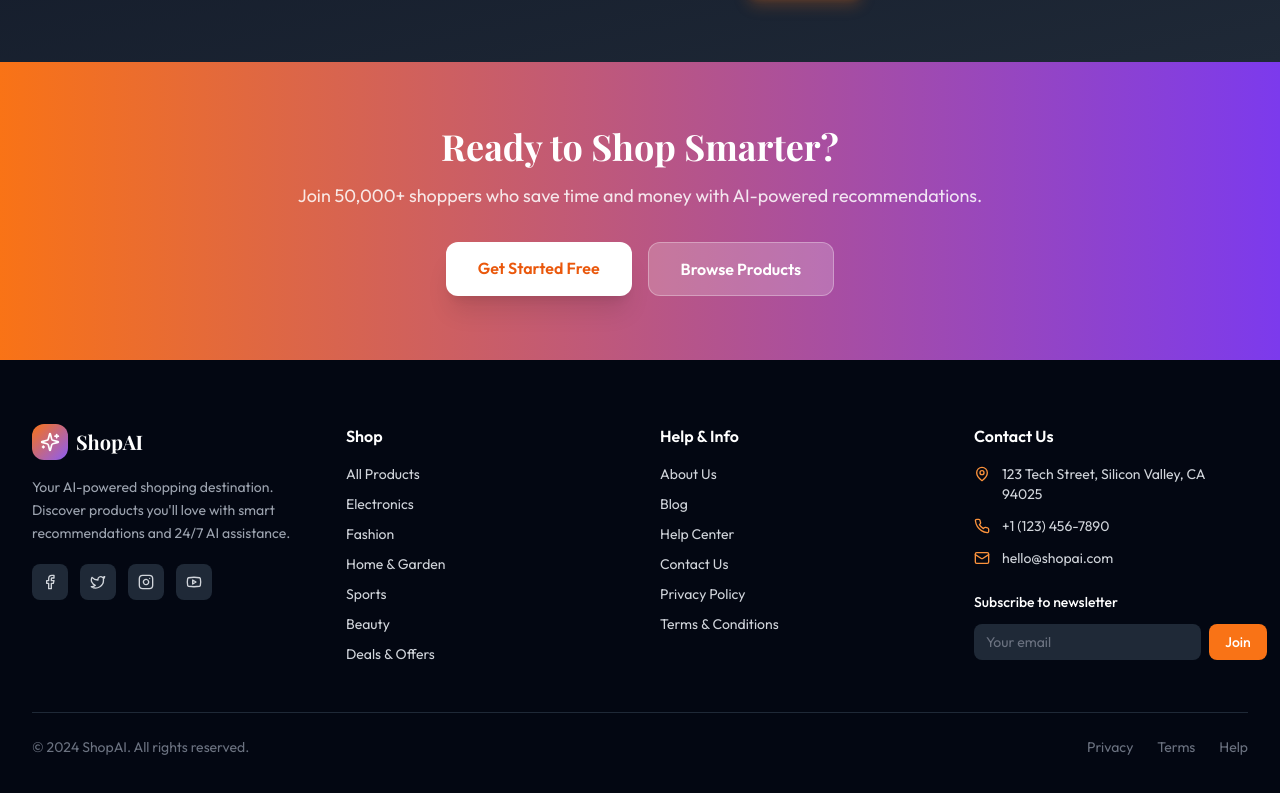
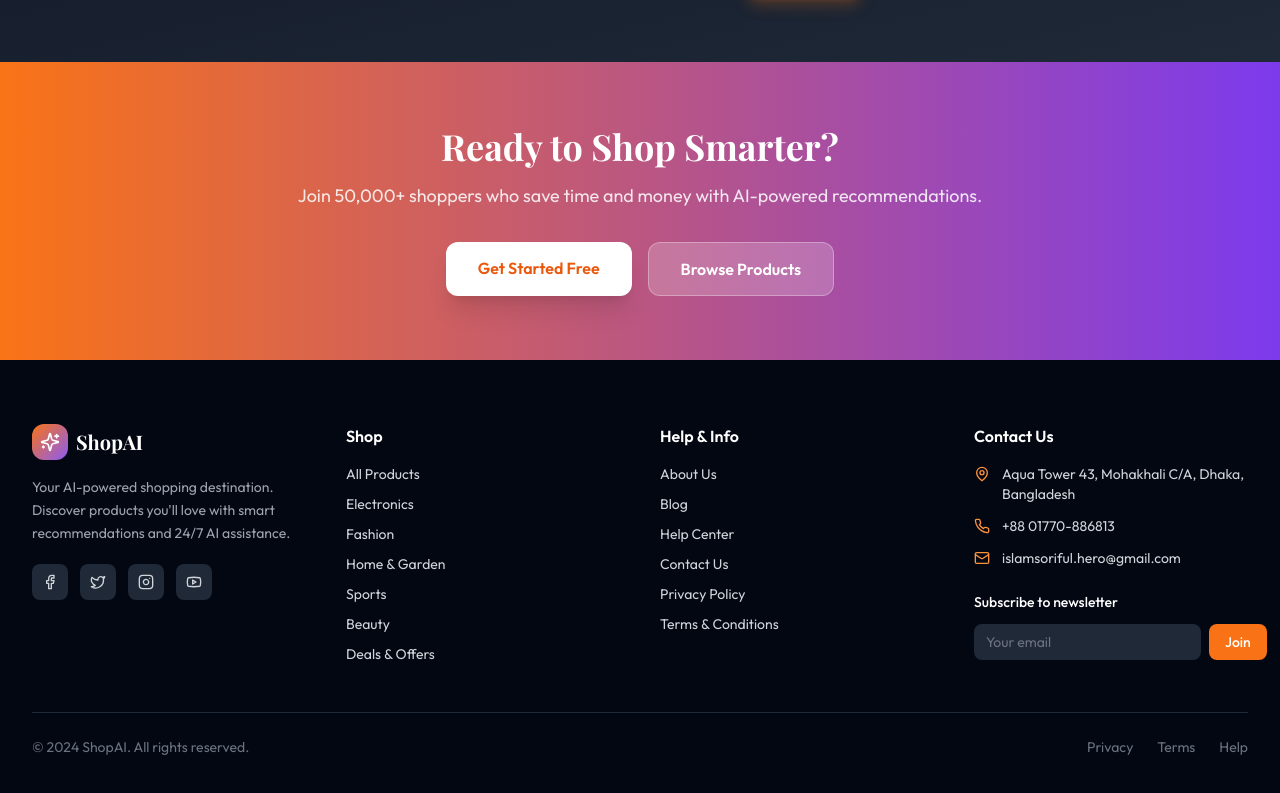
Before and after one commit to islamSorifulhero/Shop-AI-Project, a Next.js app: page / in a window 1280 px wide. Shown: the part 5712-6505 px from the top of the page. Built offline with nearby package versions, Linux system fonts and the light colour scheme; no server answers; a web font is replaced by a local one.

Commit message:
Footer section all complete

```diff
--- a/src/components/layout/Footer.tsx
+++ b/src/components/layout/Footer.tsx
@@ -65,15 +65,16 @@ export default function Footer() {
             <ul className="space-y-3 text-sm">
               <li className="flex items-start gap-3">
                 <MapPin className="w-4 h-4 text-primary-400 mt-0.5 shrink-0" />
-                <span>123 Tech Street, Silicon Valley, CA 94025</span>
+                <span>Aqua Tower 43, Mohakhali C/A, Dhaka, Bangladesh</span>
               </li>
               <li className="flex items-center gap-3">
                 <Phone className="w-4 h-4 text-primary-400 shrink-0" />
-                <a href="tel:+11234567890" className="hover:text-primary-400 transition-colors">+1 (123) 456-7890</a>
+                <a href="tel:+11234567890" className="hover:text-primary-400 transition-colors">+88 01770-886813</a>
               </li>
               <li className="flex items-center gap-3">
                 <Mail className="w-4 h-4 text-primary-400 shrink-0" />
-                <a href="mailto:hello@shopai.com" className="hover:text-primary-400 transition-colors">hello@shopai.com</a>
+                <a href="mailto:hello@shopai.com" className="hover:text-primary-400 transition-colors">islamsoriful.hero@gmail.com
+                </a>
               </li>
             </ul>
             {/* Newsletter */}
```
